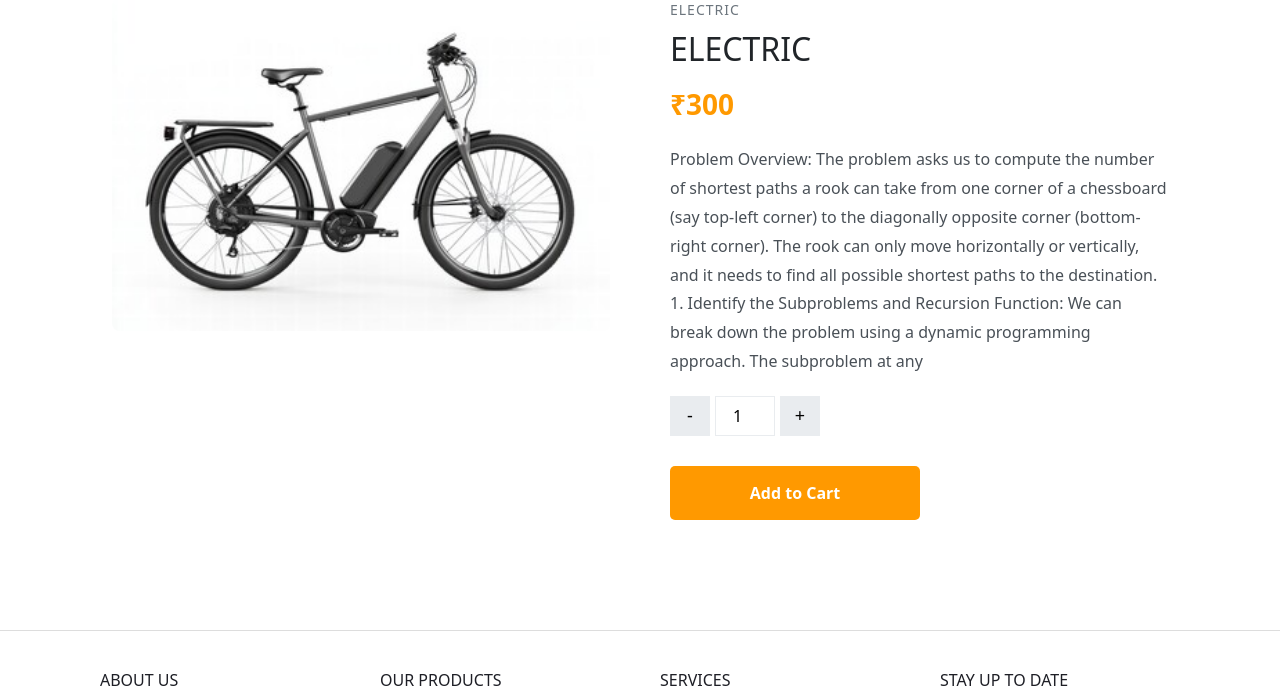
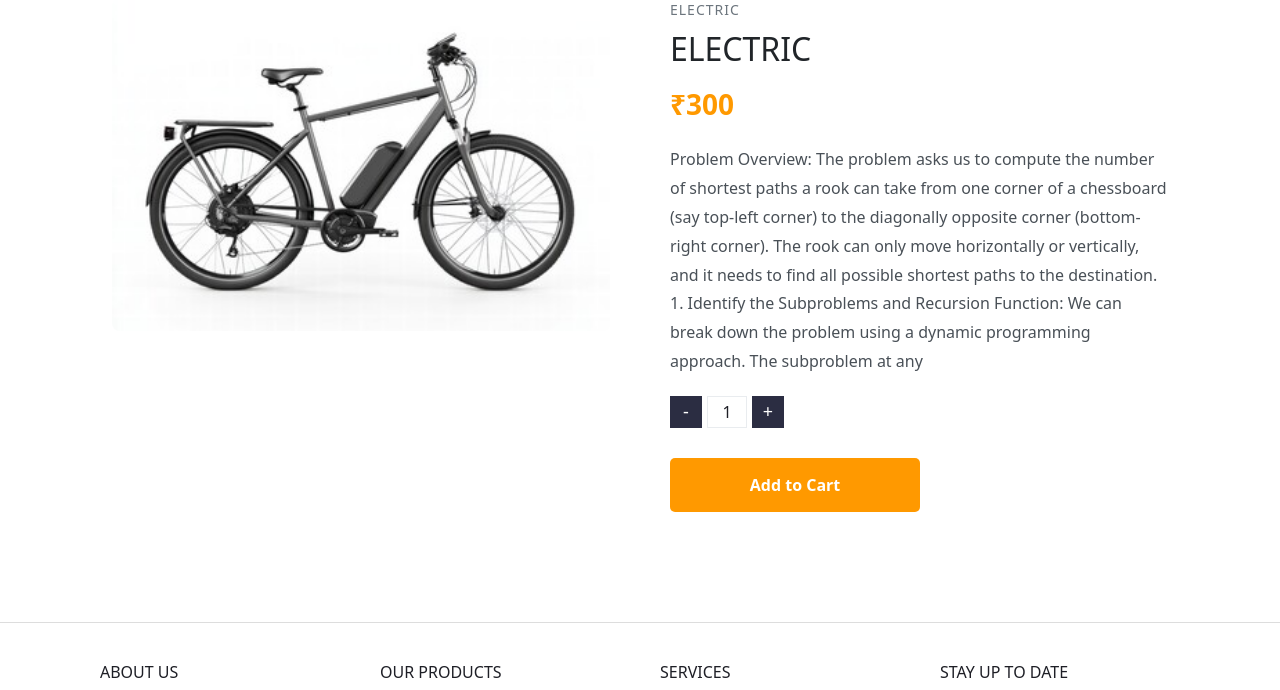
Before and after one commit to SanjaiPG/Ecommerce-platform-for-selling-cycles, a Django app: page /product_view/2/ in a window 1280 px wide. Shown: the part 189-879 px from the top of the page. Run offline with Django 5.2, Linux system fonts and the light colour scheme; data comes from the database, SQL or seed files in the repository; some libraries are stand-ins or nearby versions.

Commit message:
Changes in the product view product quantity section

```diff
--- a/Back-End/ecom/cart/templates/html/cart_summary.html
+++ b/Back-End/ecom/cart/templates/html/cart_summary.html
@@ -135,7 +135,7 @@
                     <div class="item-actions">
                         <div class="quantity-selector">
                             <button class="quantity-btn">-</button>
-                            <input type="text" class="quantity-input" value="1" readonly>
+                            <input type="text" class="quantity-input" value="1" readonly id="qty-cart">
                             <button class="quantity-btn">+</button>
                         </div>
                         <div class="item-actions-right">
--- a/Back-End/ecom/skyraptor/templates/html/product_view.html
+++ b/Back-End/ecom/skyraptor/templates/html/product_view.html
@@ -130,7 +130,7 @@
 
         <div class="quantity-selector">
           <button class="quantity-btn">-</button>
-          <input type="number" value="1" min="1" class="quantity-input">
+          <input type="text" class="quantity-input" value="1" readonly id="qty-cart">
           <button class="quantity-btn">+</button>
         </div>
 
--- a/Back-End/ecom/static/css/product_view.css
+++ b/Back-End/ecom/static/css/product_view.css
@@ -743,9 +743,10 @@ body {
 }
 
 .quantity-btn {
-  width: 40px;
-  height: 40px;
-  background-color: #e9ecef;
+  width: 32px;
+  height: 32px;
+  background-color: #2b2d42;
+  color: white;
   border: none;
   font-size: 18px;
   cursor: pointer;
@@ -753,16 +754,17 @@ body {
 }
 
 .quantity-btn:hover {
-  background-color: #dee2e6;
+  background-color: #3a3d5c;
 }
 
 .quantity-input {
-  width: 60px;
-  height: 40px;
+  width: 40px;
+  height: 32px;
   border: 1px solid #e9ecef;
   text-align: center;
   font-size: 16px;
   margin: 0 5px;
+  color: #1e1f26;
 }
 
 .action-buttons {
```
